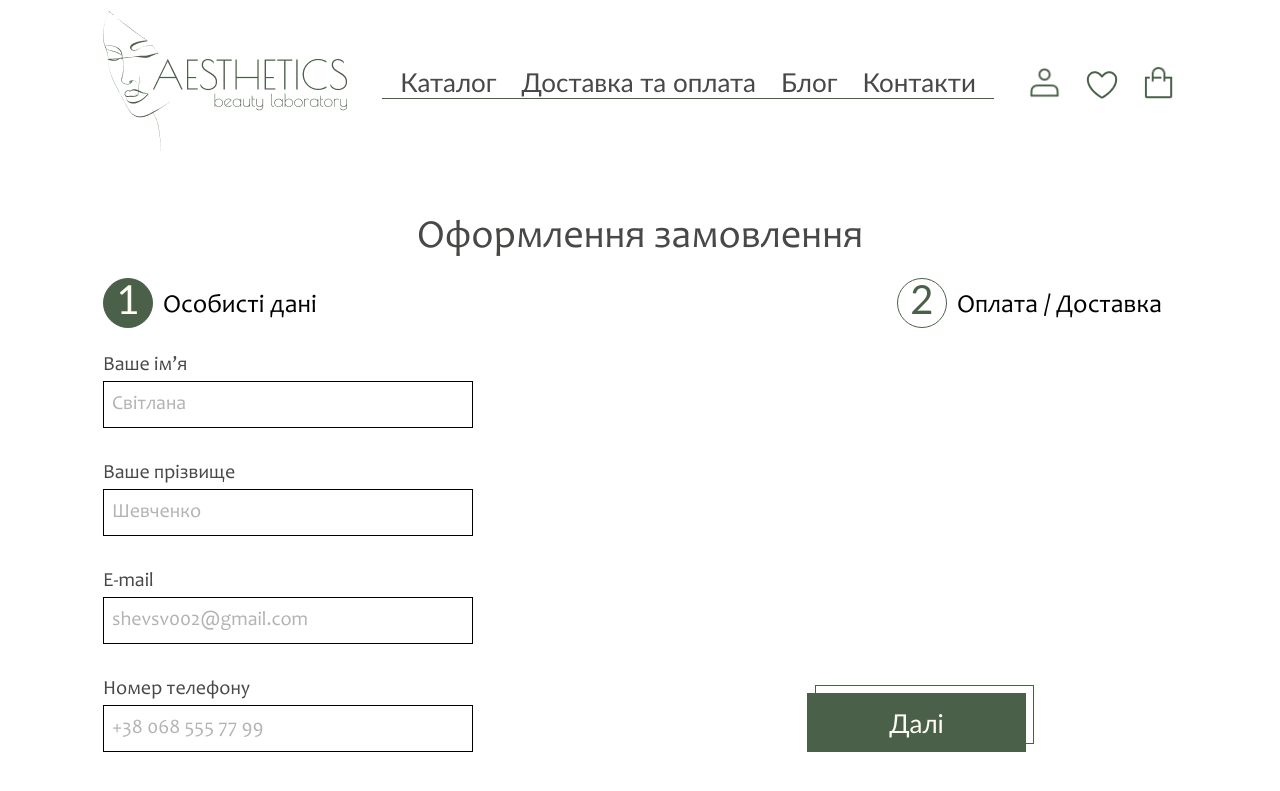
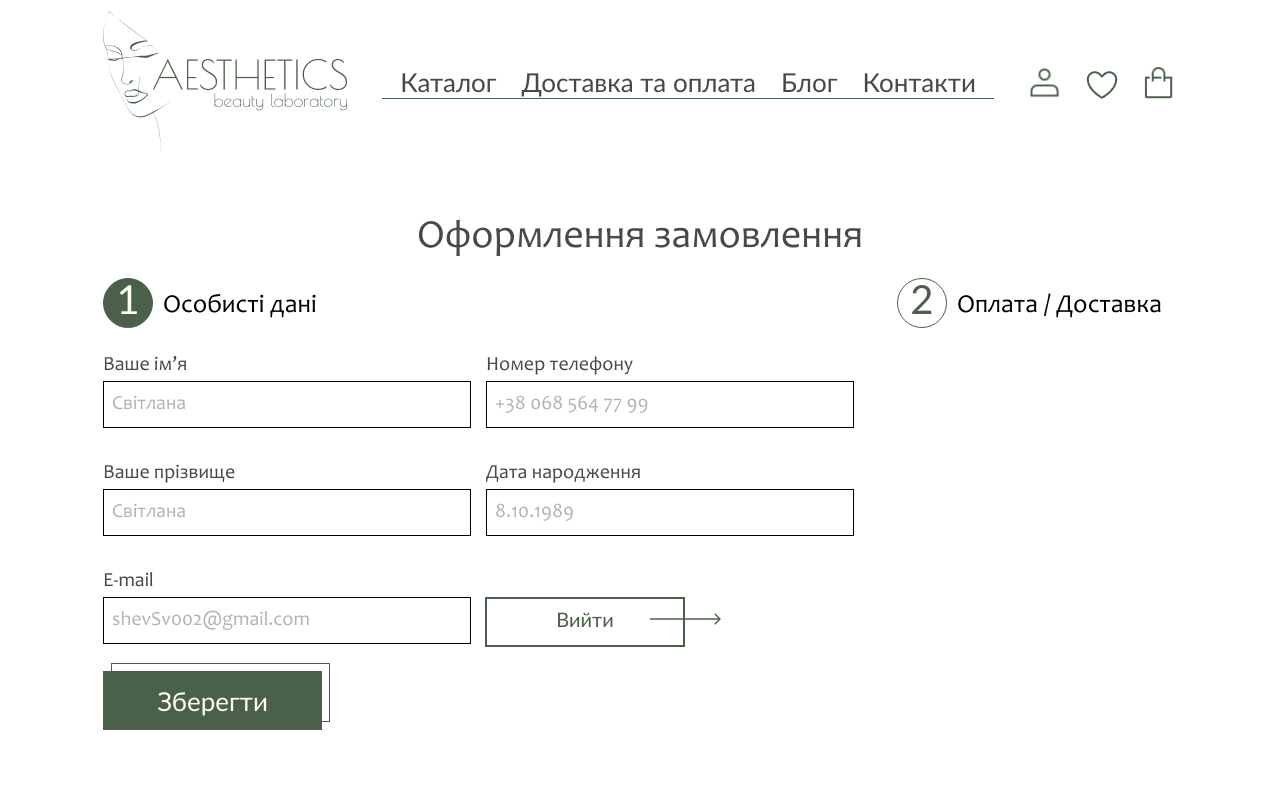
Before and after one commit to biryukov-m/aethetics, a React (Create React App) app: page /order in a window 1280 px wide. Shown: the top 791 px of the page. Built offline with nearby package versions, Linux system fonts and the light colour scheme.

Commit message:
feat: Connected common contacts form to order component

```diff
--- a/src/modules/common/Contacts/Contacts.tsx
+++ b/src/modules/common/Contacts/Contacts.tsx
@@ -1,4 +1,4 @@
-import React, { useState } from 'react';
+import React, { useEffect, useState } from 'react';
 import contactsService from '../../../services/contacts.service';
 import { ContactsFilled } from './ContactsFilled';
 import { ContactsForm } from './ContactsForm';
@@ -7,18 +7,31 @@ export const Contacts: React.FC = () => {
   const [contacts, setContacts] = useState(contactsService.contacts);
   const [isUpdating, setIsUpdating] = useState(false);
 
-  return contacts && contacts.name.length > 0 ? (
-    isUpdating ? (
+  useEffect(() => {
+    setContacts(contactsService.contacts);
+  }, [isUpdating]);
+
+  const handleOnSubmit = () => {
+    if (isUpdating) {
+      setIsUpdating(false);
+    } else {
+      setContacts(contactsService.contacts);
+    }
+  };
+
+  const turnOnContactsUpdate = () => {
+    setIsUpdating(true);
+  };
+
+  if (!contacts || contacts.name.length === 0 || isUpdating) {
+    return (
       <ContactsForm
-        setContacts={setContacts}
         isUpdating={isUpdating}
-        setIsUpdating={setIsUpdating}
+        handleContactsUpdate={handleOnSubmit}
         initialValues={contacts}
       />
-    ) : (
-      <ContactsFilled contacts={contacts} setIsUpdating={setIsUpdating} />
-    )
-  ) : (
-    <ContactsForm setContacts={setContacts} isUpdating={isUpdating} setIsUpdating={setIsUpdating} />
-  );
+    );
+  }
+
+  return <ContactsFilled contacts={contacts} handleContactsUpdate={turnOnContactsUpdate} />;
 };
--- a/src/modules/common/Contacts/ContactsFilled.tsx
+++ b/src/modules/common/Contacts/ContactsFilled.tsx
@@ -5,10 +5,10 @@ import * as Styled from './ContactsFilled.styled';
 
 interface IProps {
   contacts: IContacts;
-  setIsUpdating: React.Dispatch<React.SetStateAction<boolean>>;
+  handleContactsUpdate: () => void;
 }
 
-export const ContactsFilled: React.FC<IProps> = ({ contacts, setIsUpdating }) => (
+export const ContactsFilled: React.FC<IProps> = ({ contacts, handleContactsUpdate }) => (
   <>
     <Styled.Grid>
       <Styled.Container>
@@ -33,7 +33,7 @@ export const ContactsFilled: React.FC<IProps> = ({ contacts, setIsUpdating }) =>
       </Styled.Container>
     </Styled.Grid>
     <Styled.BtnContainer>
-      <Button type="button" onClick={() => setIsUpdating(true)}>
+      <Button type="button" onClick={() => handleContactsUpdate()}>
         Редагувати
       </Button>
     </Styled.BtnContainer>
--- a/src/modules/common/Contacts/ContactsForm.styled.ts
+++ b/src/modules/common/Contacts/ContactsForm.styled.ts
@@ -1,13 +1,7 @@
 import styled from 'styled-components';
 import { COLORS, FONTS, MEDIA } from '../../theme';
 
-export const Wrapper = styled.div`
-  max-width: 1016px;
-  margin: 0 auto;
-  position: relative;
-  @media (max-width: ${MEDIA.tablet}px) {
-    display: block;
-  }
+export const Container = styled.div`
   label,
   input,
   input::placeholder {
@@ -41,7 +35,6 @@ export const Wrapper = styled.div`
     }
   }
 `;
-
 export const Flex = styled.div`
   display: flex;
   flex-direction: row;
@@ -69,9 +62,7 @@ export const Column = styled.div`
     }
   }
 `;
-export const ExitBtnContainer = styled.div`
-  margin-top: 5px;
-  margin-right: 12px;
+export const SecondaryBtnContainer = styled.div`
   @media (max-width: ${MEDIA.tablet}px) {
     align-self: flex-end;
   }
@@ -81,4 +72,3 @@ export const SubmitBtnContainer = styled.div`
     margin-top: -42px;
   }
 `;
-export const Error = styled.span``;
--- a/src/modules/common/Contacts/ContactsForm.tsx
+++ b/src/modules/common/Contacts/ContactsForm.tsx
@@ -11,39 +11,29 @@ import {
 import * as Styled from './ContactsForm.styled';
 
 interface IProps {
-  setContacts: React.Dispatch<React.SetStateAction<IContacts>>;
   isUpdating: boolean;
-  setIsUpdating: React.Dispatch<React.SetStateAction<boolean>>;
-  initialValues?: IContacts;
+  handleContactsUpdate: () => void;
+  initialValues: IContacts;
 }
 
 export const ContactsForm: React.FC<IProps> = ({
-  setContacts,
   isUpdating,
-  setIsUpdating,
-  initialValues = {
-    name: '',
-    surname: '',
-    tel: '',
-    email: '',
-    dob: ''
-  }
+  handleContactsUpdate,
+  initialValues
 }) => (
   <Formik
     initialValues={initialValues}
     enableReinitialize
     validationSchema={contactsValidationSchema}
     onSubmit={(values, { setSubmitting }) => {
-      const newContact = { ...values };
-      contactsService.contacts = newContact;
+      contactsService.contacts = { ...values };
       setSubmitting(false);
-      setIsUpdating(false);
-      setContacts(contactsService.contacts);
+      handleContactsUpdate();
     }}
   >
-    {({ isSubmitting, errors, touched }) => (
+    {({ isSubmitting }) => (
       <Form>
-        <Styled.Wrapper>
+        <Styled.Container>
           <Styled.Flex>
             <Styled.Column>
               <label htmlFor="name">Ваше ім’я</label>
@@ -51,7 +41,7 @@ export const ContactsForm: React.FC<IProps> = ({
                 type="text"
                 name="name"
                 id="name"
-                autocomplete="given-name"
+                autoComplete="given-name"
                 placeholder="Світлана"
               />
               <label htmlFor="surname">Ваше прізвище</label>
@@ -59,7 +49,7 @@ export const ContactsForm: React.FC<IProps> = ({
                 type="text"
                 name="surname"
                 id="surname"
-                autocomplete="family-name"
+                autoComplete="family-name"
                 placeholder="Світлана"
               />
               <label htmlFor="email">E-mail</label>
@@ -67,7 +57,7 @@ export const ContactsForm: React.FC<IProps> = ({
                 type="email"
                 name="email"
                 id="email"
-                autocomplete="email"
+                autoComplete="email"
                 placeholder="shevSv002@gmail.com"
               />
             </Styled.Column>
@@ -77,26 +67,26 @@ export const ContactsForm: React.FC<IProps> = ({
                 type="tel"
                 name="tel"
                 id="tel"
-                autocomplete="tel"
+                autoComplete="tel"
                 placeholder="+38 068 564 77 99"
               />
               <label htmlFor="dob">Дата народження</label>
-              <Field type="text" name="dob" id="dob" autocomplete="bday" placeholder="8.10.1989" />
-              <Styled.ExitBtnContainer>
+              <Field type="text" name="dob" id="dob" autoComplete="bday" placeholder="8.10.1989" />
+              <Styled.SecondaryBtnContainer>
                 {isUpdating ? (
                   <StyledButtonWhite
                     onClick={() => {
                       contactsService.remove();
-                      setContacts(contactsService.contacts);
-                      setIsUpdating(false);
+                      handleContactsUpdate();
                     }}
+                    disabled={isSubmitting}
                   >
                     Видалити контакти
                   </StyledButtonWhite>
                 ) : (
-                  <StyledButtonArrowRight>Вийти</StyledButtonArrowRight>
+                  <StyledButtonArrowRight disabled={isSubmitting}>Вийти</StyledButtonArrowRight>
                 )}
-              </Styled.ExitBtnContainer>
+              </Styled.SecondaryBtnContainer>
             </Styled.Column>
           </Styled.Flex>
           <Styled.SubmitBtnContainer>
@@ -104,12 +94,7 @@ export const ContactsForm: React.FC<IProps> = ({
               Зберегти
             </StyledButton>
           </Styled.SubmitBtnContainer>
-        </Styled.Wrapper>
-        {touched.name && <Styled.Error>{errors.name}</Styled.Error>}
-        {touched.surname && <Styled.Error>{errors.surname}</Styled.Error>}
-        {touched.email && <Styled.Error>{errors.email}</Styled.Error>}
-        {touched.tel && <Styled.Error>{errors.tel}</Styled.Error>}
-        {touched.dob && <Styled.Error>{errors.dob}</Styled.Error>}
+        </Styled.Container>
       </Form>
     )}
   </Formik>
--- a/src/modules/order/components/OrderPersonalData/OrderPersonalData.tsx
+++ b/src/modules/order/components/OrderPersonalData/OrderPersonalData.tsx
@@ -1,8 +1,7 @@
 import React from 'react';
 
-import { Field, Form, Formik } from 'formik';
 import * as Styled from './OrderPersonalData.styled';
-import { Button } from '../../../common/button/button.styled';
+import { Contacts } from '../../../common/Contacts/Contacts';
 
 export const OrderPersonalData: React.FC = () => {
   // eslint-disable-next-line no-console
@@ -10,51 +9,7 @@ export const OrderPersonalData: React.FC = () => {
 
   return (
     <Styled.Wrapper>
-      <Formik
-        initialValues={{ name: '', surname: '', email: '', phone: '' }}
-        onSubmit={(values, { setSubmitting }) => {
-          console.log(values);
-          setSubmitting(false);
-        }}
-      >
-        {({ isSubmitting }) => (
-          <Form>
-            <Styled.Column>
-              <label htmlFor="name">Ваше ім’я</label>
-              <Field type="text" className="name" name="name" id="name" placeholder="Світлана" />
-              <label htmlFor="surname">Ваше прізвище</label>
-              <Field
-                type="text"
-                className="surname"
-                name="surname"
-                id="surname"
-                placeholder="Шевченко"
-              />
-              <label htmlFor="email">E-mail</label>
-              <Field
-                type="email"
-                className="email"
-                name="email"
-                id="email"
-                placeholder="shevsv002@gmail.com"
-              />
-              <label htmlFor="phone">Номер телефону</label>
-              <Field
-                type="telephone"
-                className="telephone"
-                id="phone"
-                name="phone"
-                placeholder="+38 068 555 77 99"
-              />
-            </Styled.Column>
-            <Styled.BtnColumn>
-              <Button type="submit" disabled={isSubmitting}>
-                Далі
-              </Button>
-            </Styled.BtnColumn>
-          </Form>
-        )}
-      </Formik>
+      <Contacts />
     </Styled.Wrapper>
   );
 };
```
